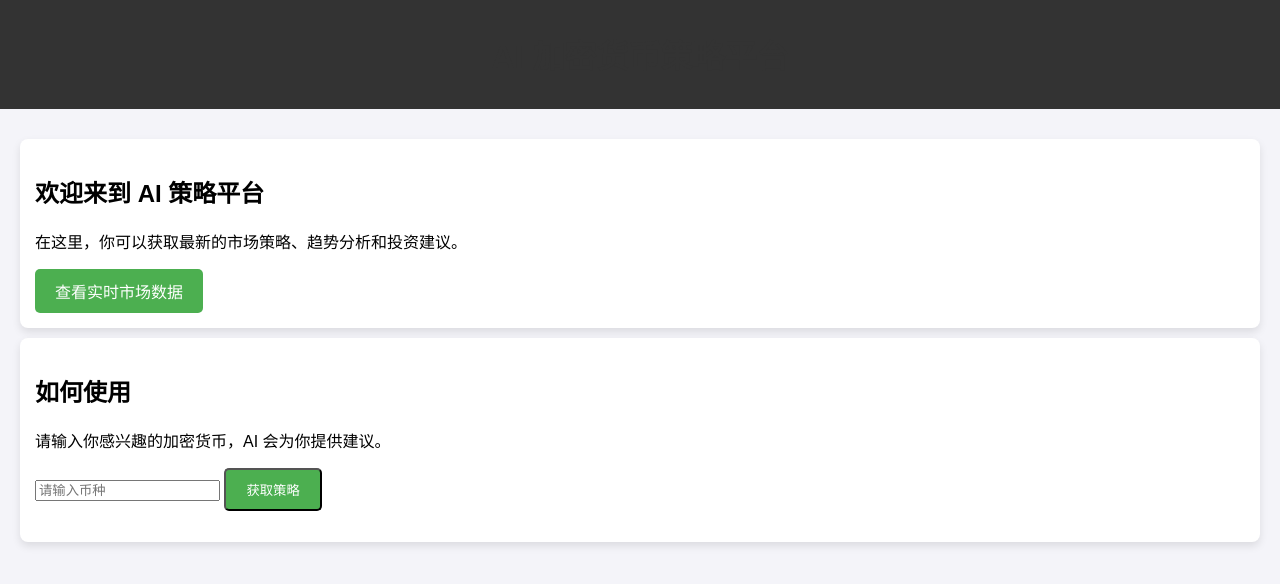
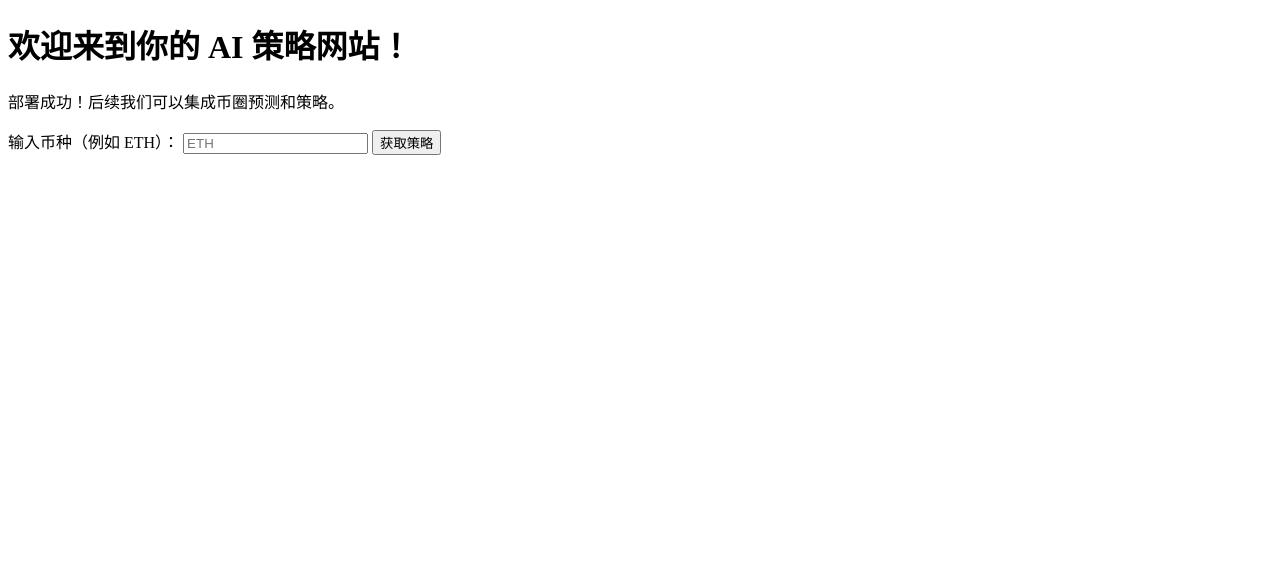
Before and after one commit to xiiaojin/ai-crypto-strategy, a plain HTML site: page index.html in a window 1280 px wide. Drawn offline with Linux system fonts and the light colour scheme.

Commit message:
Update index.html
Signed-off-by: xiiaojin <thiamchin0307@gmail.com>

```diff
--- a/index.html
+++ b/index.html
@@ -1,73 +1,27 @@
 <!DOCTYPE html>
-<html lang="zh">
-<head>
+<html>
+  <head>
     <meta charset="UTF-8">
-    <meta name="viewport" content="width=device-width, initial-scale=1.0">
-    <title>AI 策略平台</title>
-    <style>
-        body {
-            font-family: Arial, sans-serif;
-            margin: 0;
-            padding: 0;
-            background-color: #f4f4f9;
+    <title>AI 策略助手</title>
+    <script>
+      function getStrategy() {
+        var coin = document.getElementById('coin').value; // 获取输入的币种
+        if (coin.toLowerCase() === "eth") {
+          alert("策略已获取：ETH");
+          // 在这里可以添加实际的策略获取代码
+        } else {
+          alert("请输入有效的币种");
         }
-        header {
-            background-color: #333;
-            color: white;
-            padding: 10px 0;
-            text-align: center;
-        }
-        section {
-            padding: 20px;
-        }
-        .card {
-            background-color: #fff;
-            border-radius: 8px;
-            box-shadow: 0 4px 8px rgba(0, 0, 0, 0.1);
-            padding: 15px;
-            margin: 10px 0;
-        }
-        h1 {
-            color: #333;
-        }
-        .button {
-            display: inline-block;
-            padding: 10px 20px;
-            background-color: #4CAF50;
-            color: white;
-            text-align: center;
-            border-radius: 5px;
-            text-decoration: none;
-        }
-    </style>
-</head>
-<body>
-    <header>
-        <h1>AI 加密货币策略平台</h1>
-    </header>
-    <section>
-        <div class="card">
-            <h2>欢迎来到 AI 策略平台</h2>
-            <p>在这里，你可以获取最新的市场策略、趋势分析和投资建议。</p>
-            <a href="https://www.binance.com" class="button" target="_blank">查看实时市场数据</a>
-        </div>
-        <div class="card">
-            <h2>如何使用</h2>
-            <p>请输入你感兴趣的加密货币，AI 会为你提供建议。</p>
-            <input type="text" placeholder="请输入币种" id="coin-input" />
-            <button class="button" id="get-strategy">获取策略</button>
-            <p id="strategy-result"></p>
-        </div>
-    </section>
-    <script>
-        document.getElementById("get-strategy").addEventListener("click", function() {
-            var coin = document.getElementById("coin-input").value;
-            if (coin) {
-                document.getElementById("strategy-result").innerText = "AI 策略建议：购买 " + coin + "，市场看涨。";
-            } else {
-                document.getElementById("strategy-result").innerText = "请输入有效的币种名称！";
-            }
-        });
+      }
     </script>
-</body>
+  </head>
+  <body>
+    <h1>欢迎来到你的 AI 策略网站！</h1>
+    <p>部署成功！后续我们可以集成币圈预测和策略。</p>
+
+    <label for="coin">输入币种（例如 ETH）：</label>
+    <input type="text" id="coin" placeholder="ETH">
+
+    <button onclick="getStrategy()">获取策略</button>
+  </body>
 </html>
```
